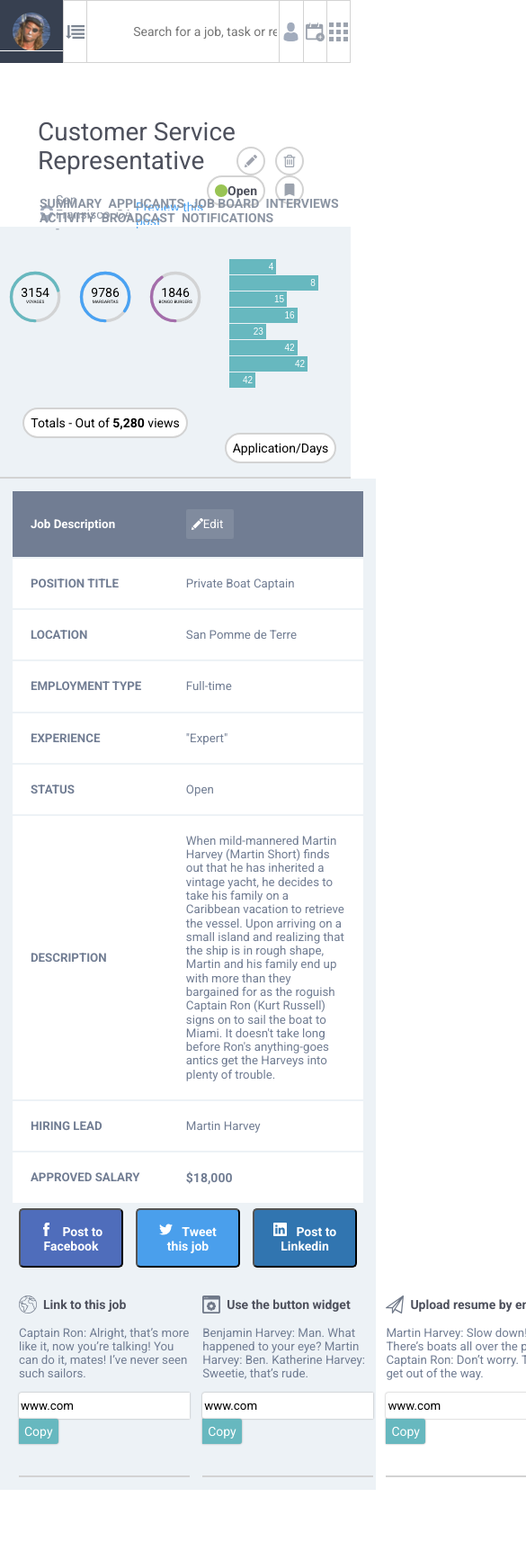
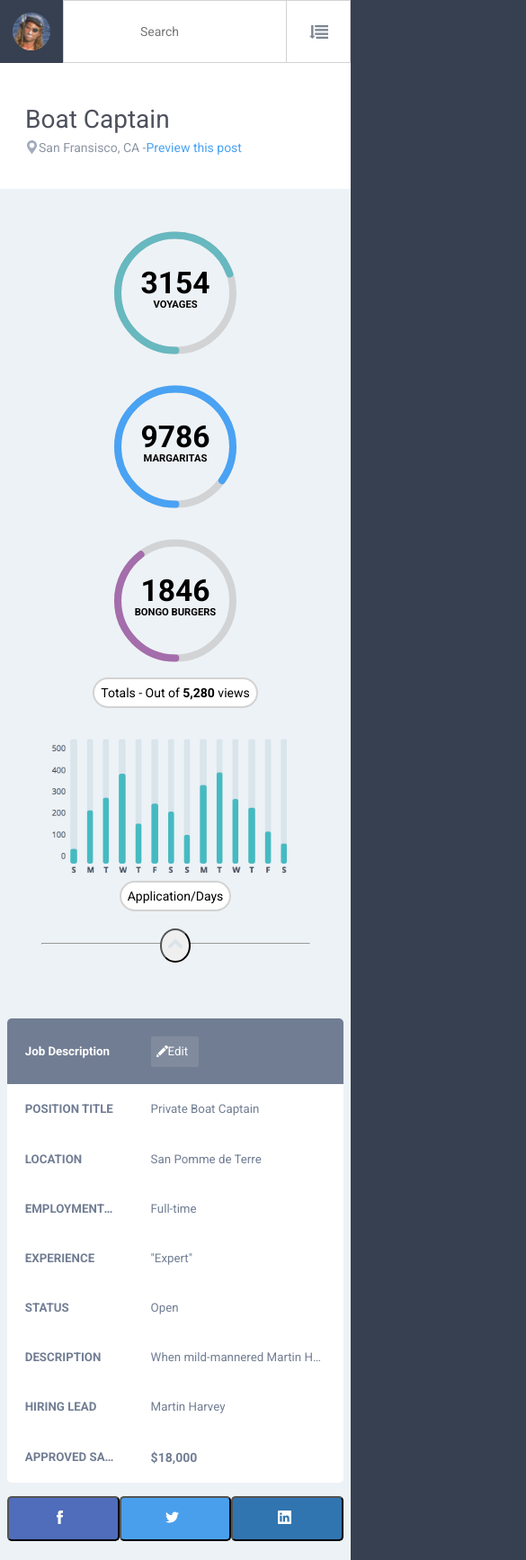
Before and after one commit to spenserleighton1/SDL-comp-challenge-3, a plain HTML site: page index.html in a window 390 px wide. Shown: the top 1734 px of the page at 90% size, 585 px wide, since content can reach past the window. Before the commit the page ends 1656 px from the top, so only its background shows below. Drawn offline with Linux system fonts and the light colour scheme.

Commit message:
Finalize graph

```diff
--- a/index.html
+++ b/index.html
@@ -12,72 +12,73 @@
 <body>
     <aside>
         <section class="aside-profile-pic">
-            <img width="90px" class="profile-pic" src="images/cr.png">
-            <p>Ron Rico</p>
+            <img class="profile-pic" src="images/cr.png" alt="user profile photo">
+            <p class="pro-pic-name">Ron Rico</p>
         </section>
         <section class="aside">
-            <h4>Main</h4>
+            <h4 aria-label="page navigation">Main</h4>
             <a class="aside-btn" href="">
-        <img class="aside-svg" src="images/home.svg">HOME</a>
+        <img class="aside-svg" src="images/home.svg" alt="link to ">HOME</a>
             <a class="aside-btn" href="">
-        <img class="aside-svg" src="images/briefcase.svg">JOBS</a>
+        <img class="aside-svg" src="images/briefcase.svg" alt="link to listed">JOBS</a>
             <a class="aside-btn" href="">
-        <img class="aside-svg" src="images/list.svg">RESUMES</a>
+        <img class="aside-svg" src="images/list.svg" alt="link to listed">RESUMES</a>
             <a class="aside-btn" href="">
-        <img class="aside-svg" src="images/medical-notes-symbol-of-a-list-paper-on-a-clipboard.svg">TASKS</a>
+        <img class="aside-svg" src="images/clipboard.svg" alt="link to current">TASKS</a>
             <a class="aside-btn" href="">
-        <img class="aside-svg" src="images/calendar.svg">CALENDAR</a>
+        <img class="aside-svg" src="images/calendar.svg" alt="link to">CALENDAR</a>
         </section>
         <section class="aside">
-            <h4>Admin</h4>
+            <h4 aria-label="Administrative navigation">Admin</h4>
             <a class="aside-btn" href="">
-        <img class="aside-svg" src="images/man-user.svg">USERS</a>
+        <img class="aside-svg" src="images/man-user.svg" alt="admin link to">USERS</a>
             <a class="aside-btn" href="">
-        <img class="aside-svg" src="images/placeholder-filled-point.svg">LOCATIONS</a>
+        <img class="aside-svg" src="images/placeholder-filled-point.svg" alt="admin link to">LOCATIONS</a>
             <a class="aside-btn" href="">
-        <img class="aside-svg" src="images/squares.svg">WORKFLOWS</a>
+        <img class="aside-svg" src="images/squares.svg" alt="admin link to">WORKFLOWS</a>
             <a class="aside-btn" href="">
-        <img class="aside-svg" src="images/list.svg">JOB BOARDS</a>
+        <img class="aside-svg" src="images/list.svg" alt="admin links to">JOB BOARDS</a>
             <a class="aside-btn" href="">
-        <img class="aside-svg" src="images/share.svg">SOCIAL</a>
+        <img class="aside-svg" src="images/share.svg" alt="admin link to networks">SOCIAL</a>
         </section>
         <section class="aside">
-            <h4>Catagories</h4>
+            <h4 aria-label="department catagory links">Catagories</h4>
             <a class="aside-btn" href="">
-        <img class="aside-svg check-box1" src="images/black-check-box (3).svg">Aministrative</a>
+        <img class="aside-svg check-box1" src="images/black-check-box (3).svg" alt="link to department of">Aministrative</a>
             <a class="aside-btn" href="">
-        <img class="aside-svg check-box2" src="images/black-check-box (2).svg">Design</a>
+        <img class="aside-svg check-box2" src="images/black-check-box (2).svg" alt="link to department of">Design</a>
             <a class="aside-btn" href="">
-        <img class="aside-svg check-box3" src="images/black-check-box (1).svg">Executive</a>
+        <img class="aside-svg check-box3" src="images/black-check-box (1).svg" alt="link to department of">Executive</a>
             <a class="aside-btn" href="">
-        <img class="aside-svg check-box4" src="images/black-check-box.svg">Human Resources</a>
+        <img class="aside-svg check-box4" src="images/black-check-box.svg" alt="link to department of">Human Resources</a>
         </section>
     </aside>
-    <header>
-        <a class="header-menu header" href="menu"></a>
+    <header aria-label="main header navigation, boy this site sure does have a lot of navigation">
+        <a class="header-menu header" href="" aria-label="menu"></a>
         <input class="header-text-input" type="text" name="search" placeholder="Search for a job, task or resume">
-        <a class="header-add-friend header" href="add friend"></a>
-        <a class="header-calendar header" href="cal"></a>
-        <a class="header-squares header" href="squares"></a>
+        <input class="header-text-input2" type="text" name="search" placeholder="Search">
+        <a class="header-add-friend header" href="" aria-label="add friend"></a>
+        <a class="header-calendar header" href="" aria-label="calendar"></a>
+        <a class="header-squares header" href="" aria-label="more info"></a>
     </header>
     <main>
         <section class="sub-header">
             <h1>
-                Customer Service Representative
-                <a class="h1-icons" href="">
-          <img class="header-icon" src="images/trash.svg">
+                Boat Captain
+                <a class="h1-icons" href="" aria-label="burn it down">
+          <img class="header-icon" src="images/trash.svg" aria-hidden="true">
         </a>
-                <a class="h1-icons" href="">
-          <img class="header-icon" src="images/pencil-edit-button.svg">
+                <a class="h1-icons" href="" aria-label="write new listing">
+          <img class="header-icon" src="images/pencil-edit-button.svg" aria-hidden="true">
         </a>
-                <a class="h1-icons" href="">
-          <img class="header-icon" src="images/bookmark-ribbon1.svg">
+                <a class="h1-icons" href="" aria-label="bookmark this listing">
+          <img class="header-icon" src="images/bookmark-ribbon1.svg" aria-hidden="true">
         </a>
-                <a class="h1-icons" href="">
-          <img class="header-icon" src="images/circle.svg">  Open
+                <a class="h1-icons" href="" aria-label="open profile">
+          <img class="header-icon" src="images/circle.svg" aria-hidden="true">  Open
         </a>
             </h1>
-            <p class="location-icon"><img width="20px" src="images/placeholder-filled-point.svg"> San Fransisco, CA - <span class="location-blue">Preview this post</span></p>
+            <p class="location-icon"><img width="15px" src="images/placeholder-filled-point.svg" aria-hidden="true"> San Fransisco, CA - <span class="location-blue">Preview this post</span></p>
             <span class="sub">
         <a class="sub-header-links" href="">SUMMARY</a>
         <a class="sub-header-links" href="">APPLICANTS</a>
@@ -88,13 +89,13 @@
         <a class="sub-header-links" href="">NOTIFICATIONS</a>
         </span>
         </section>
-        <section class="stats">
+        <section class="stats" role="sick captain ron statistics">
             <section class="circle-graphs">
-                <article class="circle">
+                <article class="circle" aria-label="circle graph, number of voyages completed, currently 3154 voyages completed">
                     <svg width="100%" height="100%" viewBox="0 0 42 42" class="donut">
-  <circle class="donut-hole" cx="21" cy="21" r="15.91549430918954" fill="transparent"></circle>
-  <circle class="donut-ring" cx="21" cy="21" r="15.91549430918954" fill="transparent" stroke="#d2d3d4" stroke-width="2"></circle>
-  <circle class="donut-segment" cx="21" cy="21" r="15.91549430918954" fill="transparent" stroke="#67B8BF" stroke-width="2" stroke-dasharray="70 30" stroke-dashoffset="75"></circle>
+  <circle class="donut-hole" cx="21" cy="21" r="16" fill="transparent"></circle>
+  <circle class="donut-ring" cx="21" cy="21" r="16" fill="transparent" stroke="#d2d3d4" stroke-width="2"></circle>
+  <circle class="donut-segment" cx="21" cy="21" r="16" fill="transparent" stroke="#67B8BF" stroke-width="2" stroke-dasharray="70 30" stroke-dashoffset="75"></circle>
   <g class="chart-text">
     <text x="50%" y="55%" class="chart-number">
       3154
@@ -105,11 +106,11 @@
   </g>
 </svg>
                 </article>
-                <article class="circle">
+                <article class="circle" aria-label="circle graph, number of margaritas consumed, currently not enough margaritas consumed">
                     <svg width="100%" height="100%" viewBox="0 0 42 42" class="donut">
-  <circle class="donut-hole" cx="21" cy="21" r="15.91549430918954" fill="transparent"></circle>
-  <circle class="donut-ring" cx="21" cy="21" r="15.91549430918954" fill="transparent" stroke="#d2d3d4" stroke-width="2"></circle>
-  <circle class="donut-segment" cx="21" cy="21" r="15.91549430918954" fill="transparent" stroke="#49A2F3" stroke-width="2" stroke-dasharray="85 15" stroke-dashoffset="75"></circle>
+  <circle class="donut-hole" cx="21" cy="21" r="16" fill="transparent"></circle>
+  <circle class="donut-ring" cx="21" cy="21" r="16" fill="transparent" stroke="#d2d3d4" stroke-width="2"></circle>
+  <circle class="donut-segment" cx="21" cy="21" r="16" fill="transparent" stroke="#49A2F3" stroke-width="2" stroke-dasharray="85 15" stroke-dashoffset="75"></circle>
   <g class="chart-text">
     <text x="50%" y="55%" class="chart-number">
       9786
@@ -119,11 +120,11 @@
     </text>
   </g>
         </article>
-        <article class="circle">
+        <article class="circle" aria-label="circle graph, number of bongo burgers eaten, reminder: eat more bongo burgers ">
                 <svg width="100%" height="100%" viewBox="0 0 42 42" class="donut">
-  <circle class="donut-hole" cx="21" cy="21" r="15.91549430918954" fill="transparent"></circle>
-  <circle class="donut-ring" cx="21" cy="21" r="15.91549430918954" fill="transparent" stroke="#d2d3d4" stroke-width="2"></circle>
-  <circle class="donut-segment" cx="21" cy="21" r="15.91549430918954" fill="transparent" stroke="#A46DAB" stroke-width="2" stroke-dasharray="40 60" stroke-dashoffset="75"></circle>
+  <circle class="donut-hole" cx="21" cy="21" r="16" fill="transparent"></circle>
+  <circle class="donut-ring" cx="21" cy="21" r="16" fill="transparent" stroke="#d2d3d4" stroke-width="2"></circle>
+  <circle class="donut-segment" cx="21" cy="21" r="16" fill="transparent" stroke="#A46DAB" stroke-width="2" stroke-dasharray="40 60" stroke-dashoffset="75"></circle>
   <g class="chart-text">
     <text x="50%" y="55%" class="chart-number">
       1846
@@ -138,30 +139,25 @@
         </article>
       </section>
       <section class="bar-graph">
-        <article class="bar">
-
-          </style>
-<div class="chart">
-  <div style="width: 40%;">4</div>
-  <div style="width: 80%;">8</div>
-  <div style="width: 50%;">15</div>
-  <div style="width: 60%;">16</div>
-  <div style="width: 30%;">23</div>
-  <div style="width: 60%;">42</div>
-  <div style="width: 70%;">42</div>
-  <div style="width: 20%;">42</div>
-</div>
-        </article>
+        <img class="bar" src="images/graph.png">
         <article class="stats-button">
         <p>Application/Days</p>
         </article>
       </section>
+      <hr width="90%">
     </section>
+
+
+    <div class="divide-button">
+    <button class="center-divide-button" aria-label="collapse top section"><img width="16px" src="images/chevron-arrow-up.svg" aria-hidden="true"></button>
+    </div>
+
+
     <section class="bottom-content">
-      <table>
+      <table role="table">
   <tr>
-    <th>Job Description</th>
-    <th><button class="edit-button"><img width="13px" src="images/pencil-edit-button-white.svg">  Edit</button></th>
+    <th class="th-left">Job Description</th>
+    <th class="th-right"><button class="edit-button"><img width="13px" src="images/pencil-edit-button-white.svg">  Edit</button></th>
   </tr>
   <tr>
     <td class="table-left">POSITION TITLE</td>
@@ -199,35 +195,35 @@
 <section class="social-media">
   <section class="media-buttons">
         <button class="social-media-button facebook">
-        <img width="15px" src="images/facebook-letter-logo.svg"> Post to Facebook</button>
+        <img width="15px" src="images/facebook-letter-logo.svg"><span> Post to Facebook</span></button>
         <button class="social-media-button twitter">
-        <img width="15px" src="images/twitter-logo-silhouette.svg"> Tweet this job</button>
+        <img width="15px" src="images/twitter-logo-silhouette.svg"><span> Tweet this job</span></button>
         <button class="social-media-button linkedin">
-        <img width="15px" src="images/linkedin-logo.svg"> Post to Linkedin</button>
+        <img width="15px" src="images/linkedin-logo.svg"><span> Post to Linkedin</span></button>
   </section>
   <section class="media-links">
   <article class="social-media-article">
         <a class="social-media-links" href="">
-        <img width="20px" src="images/worldwide.svg">
+        <img width="20px" src="images/worldwide.svg" aria-hidden="true">
         Link to this job</a>
         <p>Captain Ron: Alright, that’s more like it, now you’re talking! You can do it, mates! I’ve never seen such sailors.</p>
-        <input type="text" name="link to job" value="www.com"><button class="copy-button">Copy</button>
+        <input type="text" name="link to job" value="www.com"><button class="copy-button" aria-label="copy this link">Copy</button>
    </article>
    <article class="social-media-article">
         <a class="social-media-links" href="">
-        <img width="20px" src="images/app.svg">
+        <img width="20px" src="images/app.svg" aria-hidden="true">
         Use the button widget</a>
         <p>Benjamin Harvey: Man. What happened to your eye?
         Martin Harvey: Ben.
-        Katherine Harvey: Sweetie, that’s rude.
+        Katherine: Sweetie, that’s rude.
         </p>
-        <input type="text" name="link to job" value="www.com"><button class="copy-button">Copy</button>
+        <input type="text" name="link to job" value="www.com"><button class="copy-button" aria-label="copy this link">Copy</button>
     </article>
     <article class="social-media-article">
-        <a class="social-media-links" href=""><img width="20px" src="images/paper-plane.svg">Upload resume by email</a>
+        <a class="social-media-links" href=""><img width="20px" src="images/paper-plane.svg" aria-hidden="true">Upload resume by email</a>
         <p>Martin Harvey: Slow down! There’s boats all over the place.
         Captain Ron: Don’t worry. They’ll get out of the way.</p>
-        <input type="text" name="link to job" value="www.com"><button class="copy-button">Copy</button>
+        <input type="text" name="link to job" value="www.com"><button class="copy-button" aria-label="copy this link">Copy</button>
       </article>
     </section>
       </section>
--- a/styles.css
+++ b/styles.css
@@ -2,6 +2,10 @@
 * {
   font-size: 14px;
   font-family: 'Roboto', sans-serif;
+}
+
+body {
+  background-color: #374050;
 }
 
 /*Left side navigation styles*/
@@ -12,6 +16,7 @@ aside {
   background-color: #374050;
   display: block;
   width: 14em;
+  height: 170.5vh;
 }
 
 .aside {
@@ -21,7 +26,7 @@ aside {
 .aside-profile-pic {
   text-align: center;
   padding: 2em;
-  border-bottom: 1px solid white;
+  border-bottom: 2px solid #2B3240;
 }
 
 .profile-pic {
@@ -62,6 +67,7 @@ h4 {
 }
 
 header {
+  background-color: white;
   box-sizing: border-box;
   float: right;
   display: flex;
@@ -93,10 +99,15 @@ header {
 }
 
 .header-text-input {
-    outline: none;
-    border: 0px;
-    margin-left: 3.5em;
-    flex: 1;
+  outline: none;
+  border: 0px;
+  margin-left: 3.5em;
+  flex: 1;
+}
+
+.header-text-input2 {
+  display: none;
+  margin-left: 3.5em;
 }
 
 .header-add-friend {
@@ -128,8 +139,9 @@ header {
 
 /*Main content nav*/
 .sub-header {
+  background-color: white;
   position: relative;
-  padding: 3em 3em 0 3em;
+  padding: 2em;
   float: right;
   box-sizing: border-box;
   width: calc(100% - 14em);
@@ -138,8 +150,10 @@ header {
   font-weight: 400;
 }
 
+
 h1 {
   font-weight: 400;
+  margin-bottom: 0;
 }
 
 .h1-icons {
@@ -165,13 +179,17 @@ h1 {
 
 
 .location-icon {
+  margin-top: 0.5em;
+  font-size: 1em;
   color: #8C95A3;
   display: flex;
   justify-content: flex-start;
   align-items: center;
+
 }
 
 .location-blue {
+  font-size: 1em;
   color: #49A2F3;
 }
 
@@ -188,20 +206,35 @@ h1 {
 }
 
 .sub {
-  width: 100%;
+  width: 85%;
   position: absolute;
   bottom: 2px;
+  padding-right: 10px;
 }
-
+/*Styling for my two badass graph sections*/
 .stats {
   background-color: #EDF2F6;
   box-sizing: border-box;
-  float: right;
-  width: calc(100% - 14em);
+  min-width: calc(100% - 14em);
   display: flex;
+  flex-wrap: wrap;
   justify-content: space-around;
-  height: 20em;
-  border-bottom: 2px solid lightgray;
+  padding: 30px;
+  min-height: 20em;
+  /*border-bottom: 2px solid lightgray;*/
+}
+
+.bar-graph {
+  display: flex;
+  flex-flow: wrap;
+  justify-content: space-around;
+  align-items: center;
+  max-width: 21em;
+  margin-bottom: 2em;
+}
+
+.bar {
+  width: 21em;
 }
 
 .circle-graphs {
@@ -209,15 +242,17 @@ h1 {
   flex-flow: wrap;
   justify-content: space-around;
   align-items: center;
-  width: 60%;
-  /*width: 518px;*/
+  max-width: 576px;
+  min-width: 560px;
+  margin-bottom: 2em;
 }
 
 .circle {
-  width: 30%;
+  width: 12em;
 }
 
 .chart-text {
+  font-weight: 700;
   font-size: 1em;
 }
 
@@ -229,6 +264,7 @@ h1 {
 }
 
 .chart-label {
+  color: #8C95A3;
   font-size: 0.2em;
   text-transform: uppercase;
   text-anchor: middle;
@@ -239,19 +275,6 @@ h1 {
    stroke-linecap: round;
 }
 
-.bar-graph {
-  display: flex;
-  flex-flow: wrap;
-  justify-content: space-around;
-  align-items: center;
-  width: 40%;
-}
-
-.bar {
-  padding: 20px;
-  width: 80%;
-  /*width: 360px*/
-}
 .chart div {
   font: 10px sans-serif;
   background-color: #67B8BF;
@@ -272,18 +295,21 @@ h1 {
 .stats-button p {
   margin: 0.5em;
 }
-/*
-.gray-line,  {
-  text-align: center;
+
+.center-divide-button {
+  padding: 0.5em;
+  border-radius: 50%;
+  position: relative;
+  bottom: 55px;
+}
+
+.divide-button {
   display: flex;
-  justify-content: flex-end;
-  width: 90%;
-  border-bottom: 2px solid gray;
-  height: 20px;
-}*/
+  justify-content: center;
+  background-color: #EDF2F6;
+}
 
-
-/*Lower Section styles*/
+/*Styles for my totally rad table*/
 .bottom-content {
   background-color: #EDF2F6;
   padding: 1em;
@@ -297,19 +323,32 @@ table {
   color: #717D93;
   border-collapse: collapse;
   width: calc(100% - 25em);
+  border-radius: 5px;
 }
-
 
 td, th {
   font-size: 0.95em;
-  border-bottom: 2px solid #EDF2F6;
   text-align: left;
   padding: 1.5em;
+}
+
+td {
+    max-width: 100px;
+    overflow: hidden;
+    text-overflow: ellipsis;
 }
 
 th {
   background-color: #717D93;
   color: white;
+}
+
+.th-left {
+  border-top-left-radius: 5px;
+}
+
+.th-right {
+  border-top-right-radius: 5px;
 }
 
 .edit-button {
@@ -333,14 +372,17 @@ th {
   width: 10em;
 }
 
-
+/*Styles for social media buttons and links*/
 .social-media {
   text-align: center
   color: #4E515D;
   background-color: #EDF2F6;
-  width: 18em;
+  width: 17em;
+  /*width: 9%;*/
   float: right;
 }
+
+
 
 .social-media-button {
   font-weight: 700;
@@ -349,6 +391,10 @@ th {
   width: 17em;
   padding: 1em;
   margin-bottom: 0.5em;
+}
+
+.media-buttons {
+  margin: 0;
 }
 
 .facebook {
@@ -397,7 +443,6 @@ th {
   display: inline-block;
   border-radius: 3px 0 0 3px;
   width: 14em
-    /*border-bottom: 2px solid gray;*/
 }
 
 .social-media p {
@@ -425,11 +470,8 @@ th {
   background-color: #4babb4;
 }
 
+/*Media queries*/
 @media (max-width: 1060px) {
-
-/*  .bottom-content {
-    flex-flow: column;
-  }*/
 
   table {
     width: 100%;
@@ -437,31 +479,30 @@ th {
 
   .media-buttons,
   .media-links {
+    margin-top: 0;
     display: flex;
     justify-content: space-between;
   }
 
-  .social-media-button {
-    margin: 0.25em 0.5em 0 0.5em;
-  }
-
+  .social-media-button,
   .social-media-article {
-    margin: 0.25em 0.5em 0 0.5em;
+    margin-top: 0.5em;
   }
 
   .social-media {
-    width: 100%;
+    width: 96%;
     display: flex;
     flex-flow: column;
   }
 
-/*  .sub-header-links {
-    font-size: 0.90em;
-  }*/
-
 }
 
 @media (max-width: 910px) {
+
+  table {
+    /*width: 95%;*/
+    margin: 2%;
+  }
 
   aside {
     width: 5em;
@@ -480,23 +521,88 @@ th {
   .sub-header,
   .bottom-content,
   .stats {
-    width: 100%
+    width: 100%;
+  }
+
+  .bottom-content {
+    padding: 0;
   }
 
   .profile-pic {
-    /*border-bottom: 0px solid transparent;*/
     position: absolute;
     left: 1em;
     top: 1em;
     width: 3em;
   }
 
+  .aside-profile-pic {
+    border-bottom: 0;
+  }
+
+  .pro-pic-name {
+    display: none;
+  }
 
 
-  .aside-profile-pic p,
-  .as  {
-    display: none;
+
+  .stats {
+    justify-content: column;
+    align-items: column;
+  }
+
+  @media (max-width: 650px) {
+
+    .social-media-button span,
+    .header-add-friend,
+    .header-squares,
+    .header-calendar,
+    .social-media-article {
+      display: none;
+    }
+
+    .social-media-button {
+      margin-bottom: 1.5em;
+    }
+
+    .circle-graphs {
+      max-width: 320px;
+      min-width: 320px;
+      flex-flow: column;
+    }
 
   }
 
+    @media (max-width: 435px) {
+
+    td {
+      white-space: nowrap;
+    }
+
+    .sub,
+    .h1-icons,
+    .header-text-input {
+      display: none;
+    }
+
+    .sub-header {
+      height: 10em;
+    }
+
+    .header-text-input2 {
+      display: block;
+      border: none;
+    }
+
+    header {
+      flex-direction: row-reverse;
+    }
+
+    .header-menu {
+      border-left: 0.5px solid lightgray;
+      border-right: 0;
+    }
+
+    }
+  }
+
 }
```
Also changed, not shown: images/chevron-arrow-up.svg (added), images/clipboard.svg (renamed from images/medical-notes-symbol-of-a-list-paper-on-a-clipboard.svg), images/graph.png (added).
